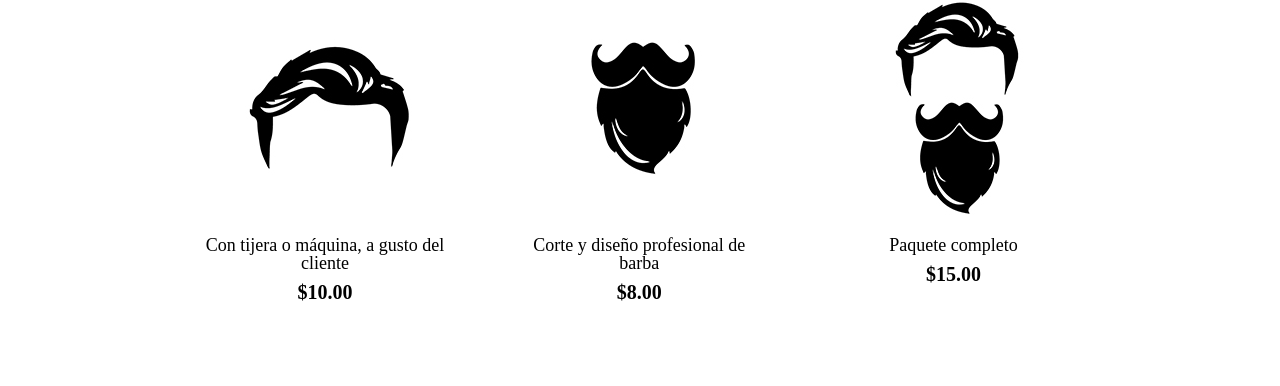
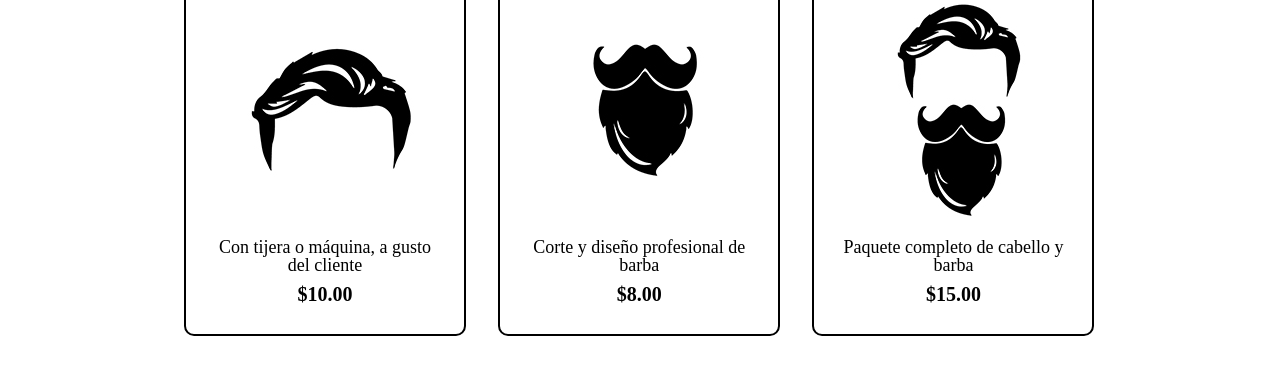
Before and after one commit to AndrewSnake961/alura-html-css, a plain HTML site: page Mi_Primera_Pagina_Web/productos.html in a window 1280 px wide. Shown: the part 420-806 px from the top of the page. Drawn offline with Linux system fonts and the light colour scheme.

Commit message:
More styling and adding borders

```diff
--- a/Mi_Primera_Pagina_Web/productos.html
+++ b/Mi_Primera_Pagina_Web/productos.html
@@ -40,7 +40,7 @@
     <li>
       <h2>Cabello + Barba</h2>
       <img src="imagenes/cabello+barba.jpg" alt="">
-      <p class="producto-descripcion">Paquete completo</p>
+      <p class="producto-descripcion">Paquete completo de cabello y barba</p>
       <p class="producto-precio">$15.00</p>
     </li>
     </ul>
--- a/Mi_Primera_Pagina_Web/productosStyle.css
+++ b/Mi_Primera_Pagina_Web/productosStyle.css
@@ -42,6 +42,11 @@ nav a{
   margin: 0 1.5%;
   padding: 30px 20px;
   box-sizing: border-box;
+  /* border-color: black;
+  border-width: 2px;
+  border-style: solid; */
+  border: 2px solid black;
+  border-radius: 10px;bnC2e
 }
 
 .productos h2{
```
